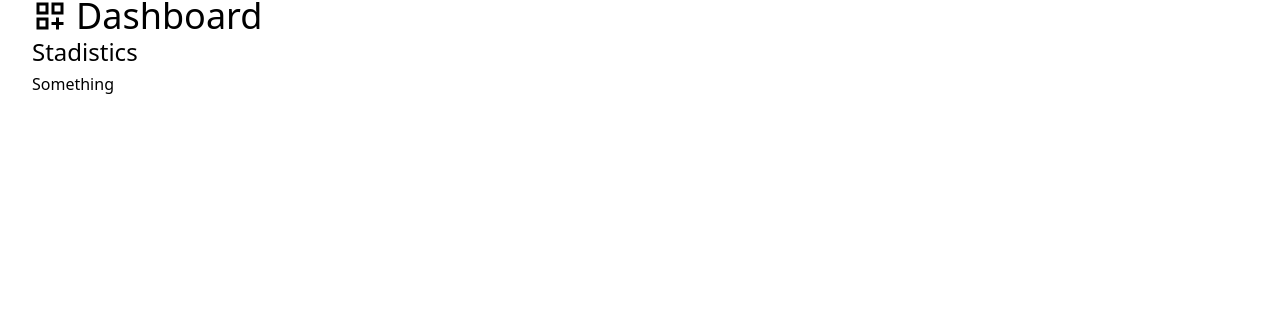
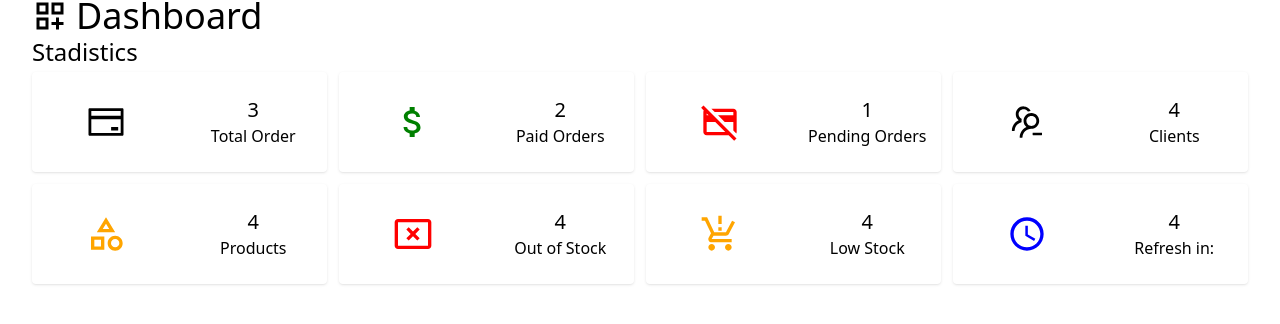
Before and after one commit to Mldamico/volks-shop-next, a Next.js app: page /admin in a window 1280 px wide. Shown: the part 486-810 px from the top of the page. Built offline with nearby package versions, Linux system fonts and the light colour scheme; no server answers.

Commit message:
Dashboard tile

```diff
--- /dev/null
+++ b/components/admin/SummaryTile.tsx
@@ -0,0 +1,18 @@
+import React, { FC } from "react";
+
+interface Props {
+  title: string | number;
+  subtitle: string;
+  icon: JSX.Element;
+}
+export const SummaryTile: FC<Props> = ({ title, icon, subtitle }) => {
+  return (
+    <div className="flex py-6 rounded shadow">
+      <div className="flex items-center justify-center w-48">{icon}</div>
+      <div className="flex flex-col items-center justify-center w-48">
+        <h3 className="text-xl">{title}</h3>
+        <p>{subtitle}</p>
+      </div>
+    </div>
+  );
+};
--- a/components/admin/index.ts
+++ b/components/admin/index.ts
@@ -1 +1,2 @@
 export * from "./AdminNavbar";
+export * from "./SummaryTile";
--- a/components/ui/SideMenu.tsx
+++ b/components/ui/SideMenu.tsx
@@ -8,6 +8,7 @@ import { FaProductHunt } from "react-icons/fa";
 import { FiUsers } from "react-icons/fi";
 import { TbMoodKid } from "react-icons/tb";
 import Link from "next/link";
+import { MdOutlineDashboardCustomize } from "react-icons/md";
 import { useRouter } from "next/router";
 import { UIContext } from "../../context/ui";
 import { useState } from "react";
@@ -97,6 +98,13 @@ export const SideMenu = () => {
         <div className="mt-4">
           <h5>Admin Panel</h5>
           <div className="mx-2 my-10 space-y-6 text-lg">
+            <div
+              className="flex items-center space-x-8 cursor-pointer"
+              onClick={() => navigate("/admin")}
+            >
+              <MdOutlineDashboardCustomize size={24} />
+              <div>Admin</div>
+            </div>
             <div className="flex items-center space-x-8">
               <FaProductHunt size={24} />
               <div>Products</div>
@@ -107,7 +115,7 @@ export const SideMenu = () => {
             </div>
             <div className="flex items-center space-x-8">
               <FiUsers size={24} />
-              <div>USers</div>
+              <div>Users</div>
             </div>
           </div>
         </div>
--- a/pages/admin/index.tsx
+++ b/pages/admin/index.tsx
@@ -1,6 +1,17 @@
 import React from "react";
 import { AdminLayout } from "../../components/layouts/AdminLayout";
-import { MdOutlineDashboardCustomize } from "react-icons/md";
+import {
+  MdOutlineDashboardCustomize,
+  MdOutlineAttachMoney,
+  MdOutlineCreditCardOff,
+  MdOutlineCategory,
+  MdOutlineCancelPresentation,
+  MdOutlineProductionQuantityLimits,
+  MdOutlineAccessTime,
+} from "react-icons/md";
+import { AiOutlineCreditCard, AiOutlineUsergroupDelete } from "react-icons/ai";
+import { SummaryTile } from "../../components/admin";
+
 const DashboardPage = () => {
   return (
     <AdminLayout
@@ -8,7 +19,48 @@ const DashboardPage = () => {
       subtitle="Stadistics"
       icon={<MdOutlineDashboardCustomize size={36} />}
     >
-      <div>Something</div>
+      <div className="grid grid-cols-1 gap-3 sm:grid-cols-3 md:grid-cols-4">
+        <SummaryTile
+          icon={<AiOutlineCreditCard size={40} />}
+          title="3"
+          subtitle="Total Order"
+        />
+        <SummaryTile
+          icon={<MdOutlineAttachMoney size={40} color="green" />}
+          title="2"
+          subtitle="Paid Orders"
+        />
+        <SummaryTile
+          icon={<MdOutlineCreditCardOff size={40} color="red" />}
+          title="1"
+          subtitle="Pending Orders"
+        />
+        <SummaryTile
+          icon={<AiOutlineUsergroupDelete size={40} />}
+          title="4"
+          subtitle="Clients"
+        />
+        <SummaryTile
+          icon={<MdOutlineCategory size={40} color="orange" />}
+          title="4"
+          subtitle="Products"
+        />
+        <SummaryTile
+          icon={<MdOutlineCancelPresentation size={40} color="red" />}
+          title="4"
+          subtitle="Out of Stock"
+        />
+        <SummaryTile
+          icon={<MdOutlineProductionQuantityLimits size={40} color="orange" />}
+          title="4"
+          subtitle="Low Stock"
+        />
+        <SummaryTile
+          icon={<MdOutlineAccessTime size={40} color="blue" />}
+          title="4"
+          subtitle="Refresh in: "
+        />
+      </div>
     </AdminLayout>
   );
 };
```
